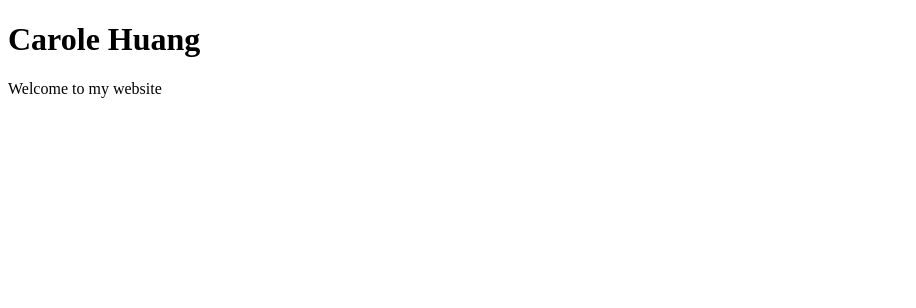
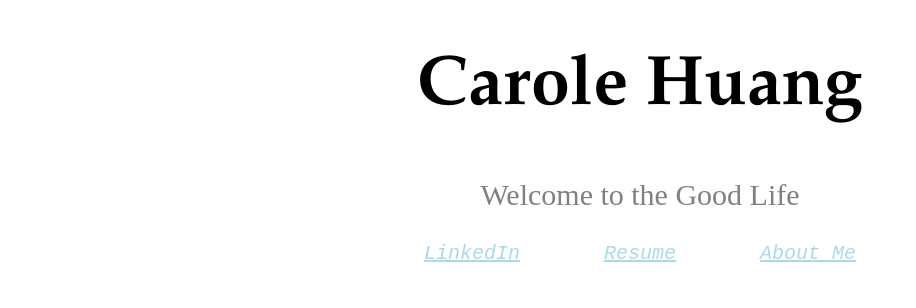
Before and after one commit to carolehuang/home, a plain HTML site: page index.html in a window 1280 px wide. Shown: the whole page, without its empty margins (0-916 px from the left). Drawn offline with Linux system fonts and the light colour scheme.

Commit message:
Update index.html

```diff
--- a/index.html
+++ b/index.html
@@ -2,9 +2,14 @@
 <html>
 <head>
 	<title>Carole Huang</title>
+	<link href="style.css" type="text/css" rel="stylesheet">
 </head>
 <body>
-	<h1>Carole Huang</h1>
-	<p>Welcome to my website</p>
+	<h1 style="font-size: 70px; font-family: Book Antiqua;">Carole Huang</h1>
+	<p style="color: gray; font-size: 30px;">Welcome to the Good Life</p>
+	<a href="https://www.linkedin.com/in/carolehuang/" target="_blank"><em>LinkedIn</a>
+	<a href="Resume-CaroleHuang.pdf" target="_blank">Resume</a>
+	<a href="file:///Users/carolehuang/Desktop/aboutme.html" target="_blank">About Me</a>
+
 </body>
 </html>
```
